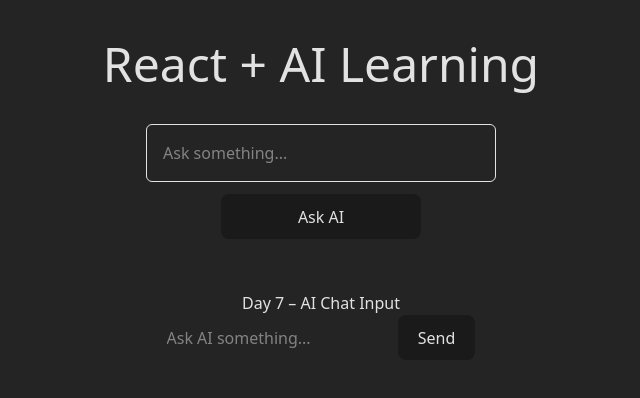
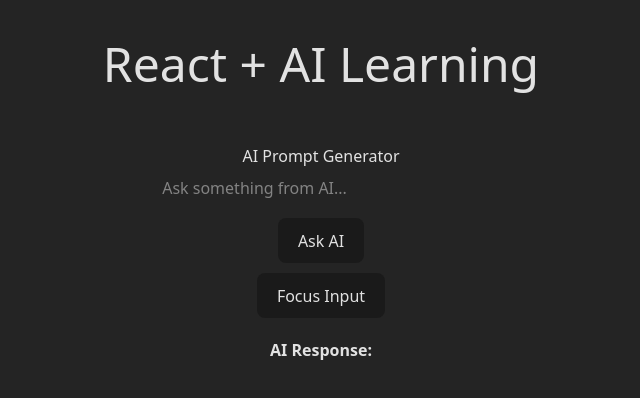
Before and after one commit to ankitar025/React-Ai-Learning, a React (Vite) app: page / in a window 1280 px wide. Shown: the top 398 px of the page, without its empty margins (319-959 px from the left). Built offline with nearby package versions, Linux system fonts and the light colour scheme; no server answers.

Commit message:
day-8-done

```diff
--- a/src/App.jsx
+++ b/src/App.jsx
@@ -3,7 +3,9 @@ import InputBox from "./day-3-Components+AI/Components/InputBox";
 import Button from "./day-3-Components+AI/Components/Button";
 import OutputBox from "./day-3-Components+AI/Components/OutputBox";
 import Index from "./day-6-forms-ai-chat/Index";
-
+import AiForm from "./day-7-UX + real AI/AiForm";
+import AiGpt from "./day-7-UX + real AI/AiGpt";
+import Parent from "./day-8-lifting-state-up+useref+ai-api-call/Parent";
 
 function App() {
   const [prompt, setPrompt] = useState("");
@@ -22,18 +24,22 @@ function App() {
     <div className="p-10 text-center flex justify-center items-center flex-col">
       <h2 className="text-5xl pb-9">React + AI Learning</h2>
 
-      <InputBox
+      {/* <InputBox
         value={prompt}
         onChange={(e) => setPrompt(e.target.value)}
       />
 
       <Button lick={handleAskAI} />
 
-      <OutputBox response={response} />
+      <OutputBox response={response} /> */}
+      {/* <Index/> */}
+      {/* <Index/> */}
 
+      {/* <AiForm/> */}
+      {/* <AiGpt/> */}
 
-      {/* <Index/> */}
-      <Index/>
+      <Parent/>
+
 
     </div>
 
--- /dev/null
+++ b/src/day-7-UX + real AI/AiForm.jsx
@@ -0,0 +1,86 @@
+import { useState } from "react";
+
+function AiForm() {
+  const [formData, setFormData] = useState({
+    prompt: "",
+    tone: "formal",
+  });
+
+  const [error, setError] = useState("");
+  const [response, setResponse] = useState("");
+  const [loading, setLoading] = useState(false);
+
+  const handleChange = (e) => {
+    setFormData({
+      ...formData,
+      [e.target.name]: e.target.value,
+    });
+  };
+
+  const handleSubmit = () => {
+    if (formData.prompt.trim() === "") {
+      setError("Prompt is required");
+      return;
+    }
+
+    setError("");
+    setResponse("");
+    setLoading(true);
+
+    try {
+      setTimeout(() => {
+        setResponse(
+          `🤖 AI (${formData.tone}) response for: "${formData.prompt}"`
+        );
+        setLoading(false);
+      }, 2000);
+    } catch {
+      setError("Something went wrong. Please try again.");
+      setLoading(false);
+    }
+  };
+
+  return (
+    <div style={{ maxWidth: "500px" }}>
+      <h2>AI Prompt Generator</h2>
+
+      <input
+        type="text"
+        name="prompt"
+        placeholder="Enter prompt"
+        value={formData.prompt}
+        onChange={handleChange}
+        style={{ width: "100%", padding: "8px" }}
+      />
+
+      <select
+        name="tone"
+        value={formData.tone}
+        onChange={handleChange}
+        style={{ width: "100%", padding: "8px", marginTop: "10px" }}
+      >
+        <option value="formal">Formal</option>
+        <option value="casual">Casual</option>
+      </select>
+
+      {error && <p style={{ color: "red" }}>{error}</p>}
+
+      <button
+        onClick={handleSubmit}
+        disabled={loading}
+        style={{ marginTop: "10px", padding: "10px 20px" }}
+      >
+        {loading ? "Generating..." : "Generate AI Response"}
+      </button>
+
+      {response && (
+        <div style={{ marginTop: "20px" }}>
+          <h4>Response:</h4>
+          <p>{response}</p>
+        </div>
+      )}
+    </div>
+  );
+}
+
+export default AiForm;
--- /dev/null
+++ b/src/day-7-UX + real AI/AiGpt.jsx
@@ -0,0 +1,85 @@
+import React from 'react'
+import { useState } from "react";
+
+
+const AiGpt = () => {
+
+    const [prompt, setPrompt] = useState("");
+    const [error, setError] = useState("");
+    const [response, setResponse] = useState("");
+    const [loading, setLoading] = useState(false);
+
+    const apiKey = import.meta.env.VITE_OPENAI_API_KEY;;
+
+    const handleChange = (e) => {
+        setPrompt(e.target.value)
+    }
+
+    const handleSubmit = async () => {
+
+        if(!prompt.trim()){
+            setError("Prompt is required");
+            return
+        }
+        setLoading(true)
+        setError("")
+        setResponse("")
+
+
+        try{
+            const res = await fetch("https://api.openai.com/v1/chat/completions", {
+                method:"POST",
+                headers:{
+                    "content-type": "application/json",
+                    Authorization: `Bearer ${apiKey}`,
+                },
+                body: JSON.stringify({
+                    model: "gpt-3.5-turbo",
+                    messages: [{ role: "user", content: prompt }],
+                  }),
+
+            })
+            const data = await res.json();
+            setResponse(data.choices[0].message.content);
+
+        }catch(err){
+            setError("Fail to loading Content")
+        }finally {
+            setLoading(false);
+          }
+    }
+
+  return (
+     <div className='max-w-[600px] text-left'>
+      {/* <h2>AI Prompt Generator</h2> */}
+
+      <input
+        rows = "4"
+        type="text"
+        placeholder="Enter prompt"
+        value={prompt}
+        onChange={handleChange}
+        className="border p-4 rounded-md min-w-[350px] "
+      />
+
+      {error && <p style={{ color: "red" }}>{error}</p>}
+
+      <button
+        onClick={handleSubmit}
+        disabled={loading}
+        className="ml-4 p-5 min-h-[57px] min-w-[199px]"
+      >
+        {loading ? "Generating..." : "Generate AI Response"}
+      </button>
+
+      {response && (
+        <div style={{ marginTop: "20px" }}>
+          <h4 className='text-2xl mb-5'>Response:</h4>
+          <p className='text-xl'>{response}</p>
+        </div>
+      )}
+    </div>
+  )
+}
+
+export default AiGpt
--- /dev/null
+++ b/src/day-7-UX + real AI/notes.md
@@ -0,0 +1,72 @@
+🚀 Day 7 Goals (Very Important)
+
+Today we focus on UX + real AI mindset:
+
+✅ Loading state
+✅ Disable button during request
+✅ Error handling pattern
+✅ Simulate real API delay
+✅ Cleaner user experience
+
+These are must-know for interviews and real projects.
+
+🧠 Concept 1: Loading State (Human Language)
+❓ What is Loading State?
+
+When AI is generating a response, the user should know something is happening.
+
+Bad UX ❌
+Button clickable multiple times
+No feedback
+
+Good UX ✅
+Button disabled
+“Generating…” text shown
+
+🔹 Add Loading State
+const [loading, setLoading] = useState(false);
+
+🧠 Concept 2: Disable Button
+
+Why?
+Prevent multiple clicks
+Avoid duplicate API calls
+
+<button disabled={loading}>
+  {loading ? "Generating..." : "Generate AI Response"}
+</button>
+
+🧠 Concept 3: Simulating Real AI API Call
+
+We simulate delay using setTimeout.
+
+setLoading(true);
+setTimeout(() => {
+  setResponse("🤖 AI generated response...");
+  setLoading(false);
+}, 2000);
+
+
+This prepares you for:
+OpenAI
+Gemini
+Any backend API
+
+
+🧠 Concept 4: Error Handling Pattern
+
+Always think:
+
+What if API fails?
+
+try {
+  // API logic
+} catch (error) {
+  setError("Something went wrong. Try again.");
+}
+
+=========================================
+
+💡 Interview Gold Line (Remember This)
+
+“I always handle loading and error states to improve UX and prevent multiple API calls in React applications.”
--- /dev/null
+++ b/src/day-8-lifting-state-up+useref+ai-api-call/AIResponse.jsx
@@ -0,0 +1,13 @@
+function AIResponse({ response, loading }) {
+    return (
+      <div style={{ marginTop: "20px" }}>
+        <strong>AI Response:</strong>
+
+        {loading && <p>Thinking... 🤖</p>}
+
+        {!loading && response && <p>{response}</p>}
+      </div>
+    );
+  }
+
+  export default AIResponse;
--- /dev/null
+++ b/src/day-8-lifting-state-up+useref+ai-api-call/Parent.jsx
@@ -0,0 +1,70 @@
+import { useState, useRef } from "react";
+import PromptInput from "./PromptInput";
+import AIResponse from "./AIResponse";
+
+const Parent = () => {
+  const [prompt, setPrompt] = useState("");
+  const [aiResponse, setAiResponse] = useState("");
+  const [loading, setLoading] = useState(false);
+
+  const inputRef = useRef(null);
+
+  const focusInput = () => {
+    inputRef.current.focus();
+  };
+
+  const apiKey = import.meta.env.VITE_OPENAI_API_KEY;;
+
+  const askAI = async () => {
+    if (!prompt) return;
+
+    setLoading(true);
+    setAiResponse("");
+
+    try {
+      // 🔴 DEMO API CALL (replace with real API later)
+      const response = await fetch("https://api.openai.com/v1/chat/completions", {
+        method: "POST",
+        headers: {
+          "Content-Type": "application/json",
+          Authorization: `Bearer ${apiKey}`,
+        },
+        body: JSON.stringify({
+            model: "gpt-3.5-turbo",
+            messages: [{ role: "user", content: prompt }],
+        }),
+      });
+
+      const data = await response.json();
+
+      // Demo response
+      setAiResponse(data.choices[0].message.content);
+
+    } catch (error) {
+      setAiResponse("Something went wrong. Try again.");
+    } finally {
+      setLoading(false);
+    }
+  };
+
+  return (
+    <div style={{ padding: "20px", maxWidth: "500px" }}>
+      <h2>AI Prompt Generator</h2>
+
+      <PromptInput
+        prompt={prompt}
+        setPrompt={setPrompt}
+        askAI={askAI}
+        inputRef={inputRef}
+      />
+
+      <button onClick={focusInput} style={{ marginTop: "10px" }}>
+        Focus Input
+      </button>
+
+      <AIResponse response={aiResponse} loading={loading} />
+    </div>
+  );
+}
+
+export default Parent;
--- /dev/null
+++ b/src/day-8-lifting-state-up+useref+ai-api-call/PromptInput.jsx
@@ -0,0 +1,20 @@
+function PromptInput({ prompt, setPrompt, askAI, inputRef }) {
+    return (
+      <div>
+        <input
+          ref={inputRef}
+          type="text"
+          placeholder="Ask something from AI..."
+          value={prompt}
+          onChange={(e) => setPrompt(e.target.value)}
+          style={{ width: "100%", padding: "8px" }}
+        />
+
+        <button onClick={askAI} style={{ marginTop: "10px" }}>
+          Ask AI
+        </button>
+      </div>
+    );
+  }
+
+  export default PromptInput;
```
Also changed, not shown: src/assets/AI-gpt.JPG (added).
